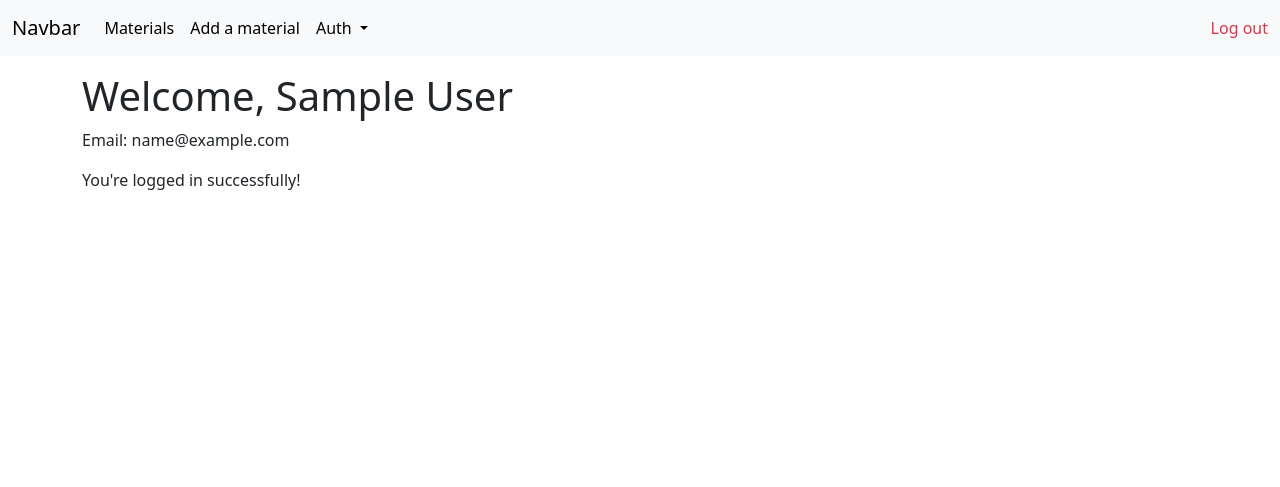
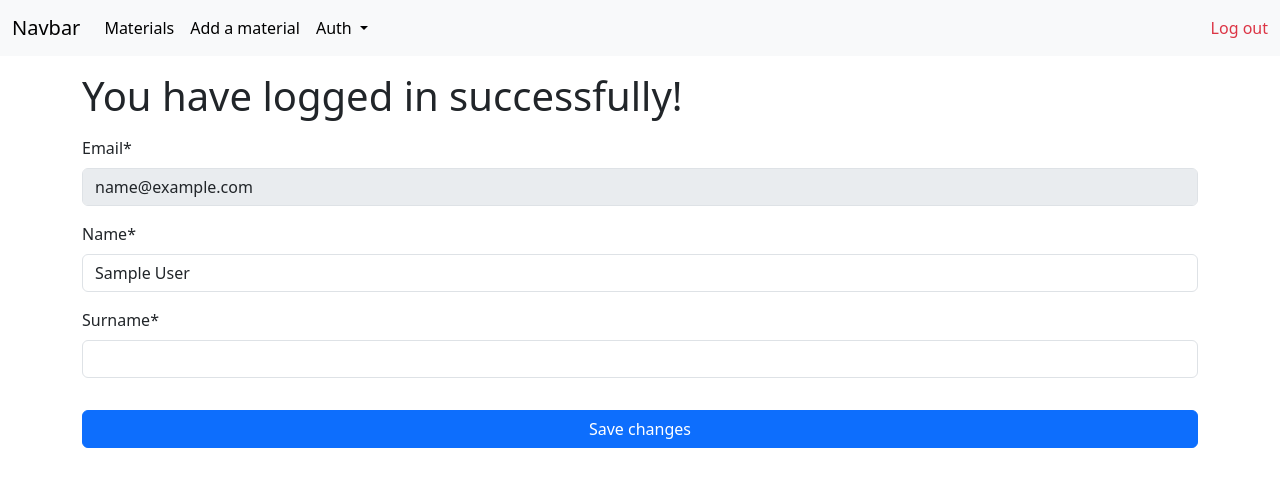
Before and after one commit to rifemane5328/Django_practice, a Django app: page /auth/profile/ in a window 1280 px wide. Shown: the top 487 px of the page. Run offline with Django 5.2, Linux system fonts and the light colour scheme; the visitor is signed in with stand-in values (Sample User, id 1); some libraries are stand-ins or nearby versions.

Commit message:
feat(model and profile): Added model 'Item', form for editing user's name and surname, a view that manages this editing. Also corrected 'profile.html' and changed README-file.

```diff
--- a/src/users/forms.py
+++ b/src/users/forms.py
@@ -13,3 +13,13 @@ class RegistrationForm(UserCreationForm):
         user.is_active = True
         user.save()
         return user
+
+
+class CustomUserForm(forms.ModelForm):
+    class Meta:
+        model = CustomUser
+        fields = ['email', 'name', 'surname']
+
+    def __init__(self, *args, **kwargs):
+        super().__init__(*args, **kwargs)
+        self.fields['email'].disabled = True
--- a/src/users/templates/users/profile.html
+++ b/src/users/templates/users/profile.html
@@ -2,7 +2,12 @@
 {% load crispy_forms_tags %}
 
 {% block content %}
-<h1> Welcome, {{ user.name }} {{ user.surname }}</h1>
-<p> Email: {{ user.email }}</p>
-<p> You're logged in successfully! </p>
+<h1>You have logged in successfully!</h1>
+<form method="post" class="mt-3">
+    {% csrf_token %}
+    {{ form|crispy }}
+    <div class="d-grid">
+        <button type="submit" class="btn btn-primary mt-3">Save changes</button>
+    </div>
+</form>
 {% endblock %}
--- a/src/users/views.py
+++ b/src/users/views.py
@@ -1,8 +1,9 @@
 from django.contrib.auth import login
 from django.contrib.auth.decorators import login_required
 from django.shortcuts import render, redirect
+from django.contrib import messages
 
-from .forms import RegistrationForm
+from .forms import RegistrationForm, CustomUserForm
 
 
 def register_view(request):
@@ -18,4 +19,13 @@ def register_view(request):
 
 @login_required
 def profile_view(request):
-    return render(request, "users/profile.html")
+    if request.method == "POST":
+        form = CustomUserForm(request.POST, instance=request.user)
+        if form.is_valid():
+            form.save()
+            messages.success(request, message='Profile has been created successfully.')
+        else:
+            messages.error(request, message='Something went wrong.')
+    else:
+        form = CustomUserForm(instance=request.user)
+    return render(request, "users/profile.html", {"form": form})
```
Also changed, not shown: src/inventory/models.py (+10 -1 lines), src/inventory/migrations/0005_item.py (added), src/inventory/migrations/0006_alter_item_category.py (added).
